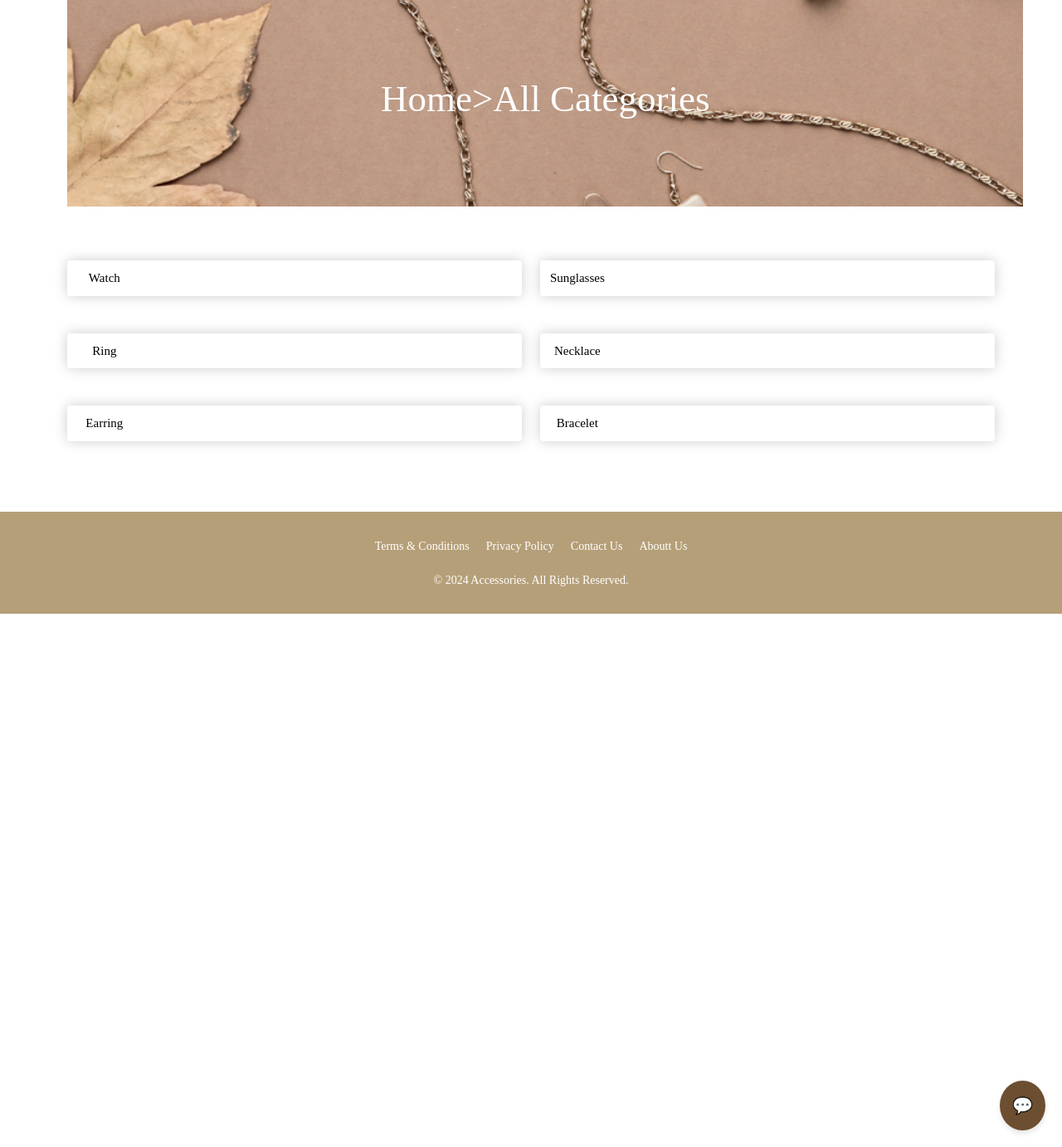
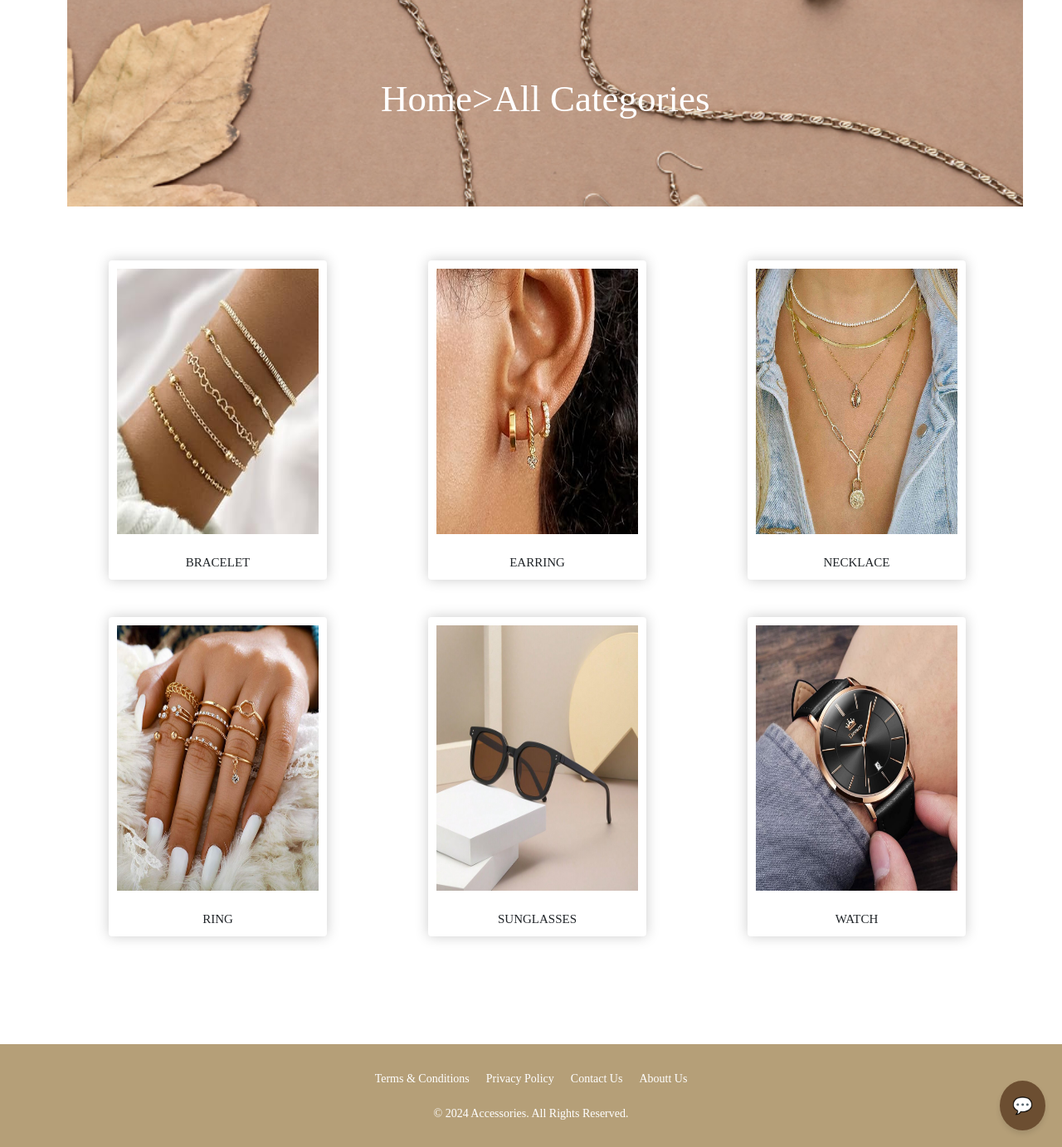
Before and after one commit to RachanaMaskey/ebot, a Django app: page /category_summary/ in a window 1280 px wide. Shown: the part 100-1483 px from the top of the page at 83% size. Run offline with Django 5.2, Linux system fonts and the light colour scheme; data comes from the database, SQL or seed files in the repository; both versions use the stored data as it was after the commit; some libraries are stand-ins or nearby versions.

Commit message:
all categories updated

```diff
--- a/ecommerce/templates/category_summary.html
+++ b/ecommerce/templates/category_summary.html
@@ -111,24 +111,77 @@
 
 <div class="container" style="margin-bottom: 40px;">
     <div class="row"  style="margin-top: 20px;">
-        {%for category in categories%}
-            <div class="col-lg-6">
-                <div class="box-element">
-                    <div class="row">
-                        <div class="col-lg-2">
-                            <center>
-                                <a style="color:black;" href="{%url 'category' category%}">{{category}}</a>
-                            </center>
-                        </div>
-                        <div class="col-lg-2">
-
-                        </div>
-                    </div>
+        <div class="col-lg-3" style="margin-right: 100px;margin-left: 50px;">
+            <div class="box-element">
+                <div class="row">
+                    <img src="{% static 'images/braceletcat.jpg'%}" style="width: 320px;height: 320px;">
                 </div>
-                <br><br>
+                <br>
+                <div class="row">
+                    <a class="dropdown-item" href="{%url 'category' 'Bracelet'%}" style="text-align: justify;"><center>BRACELET</center></a>
+                </div>
             </div>
-        {%endfor%}
+            <br><br>
+        </div>
+        <div class="col-lg-3" style="margin-right: 100px;">
+            <div class="box-element">
+                <div class="row">
+                    <img src="{% static 'images/earringcat.jpg'%}" style="width: 320px;height: 320px;">
+                </div>
+                <br>
+                <div class="row">
+                    <a class="dropdown-item" href="{% url 'category' 'Earring'%}" style="text-align: justify;"><center>EARRING</center></a>
+                </div>
+            </div>
+        </div>
+        <div class="col-lg-3">
+            <div class="box-element">
+                <div class="row">
+                    <img src="{% static 'images/neckcat.jpg'%}" style="width: 320px;height: 320px;">
+                </div>
+                <br>
+                <div class="row">
+                    <a class="dropdown-item"href="{%url 'category' 'Necklace'%}" style="text-align: justify;"><center>NECKLACE</center></a>
+                </div>
+            </div>
+        </div>
+        <div class="col-lg-3" style="margin-right: 100px;margin-left: 50px;">
+            <div class="box-element">
+                <div class="row">
+                    <img src="{% static 'images/RINGcat.jpg'%}" style="width: 320px;height: 320px;">
+                </div>
+                <br>
+                <div class="row">
+                    <a class="dropdown-item" href="{%url 'category' 'Ring'%}"style="text-align: justify;"><center>RING</center></a>
+                </div>
+            </div>
+            <br><br>
+        </div>
+        <div class="col-lg-3" style="margin-right: 100px;">
+            <div class="box-element">
+                <div class="row">
+                    <img src="{% static 'images/glassescat.jpg'%}" style="width: 320px;height: 320px;">
+                </div>
+                <br>
+                <div class="row">
+                    <a class="dropdown-item" href="{%url 'category' 'Sunglasses'%}" style="text-align: justify;"><center>SUNGLASSES</center></a>
+                </div>
+            </div>
+        </div>
+        <div class="col-lg-3">
+            <div class="box-element">
+                <div class="row">
+                    <img src="{% static 'images/watchcat.jpg'%}" style="width: 320px;height: 320px;">
+                </div>
+                <br>
+                <div class="row">
+                    <a class="dropdown-item" href="{%url 'category' 'Watch'%}" style="text-align: justify;"><center>WATCH</center></a>
+                </div>
+            </div>
+        </div>
     </div>
+</div>
+<br><br>
 </div>
 
 
```
Also changed, not shown: db.sqlite3.
